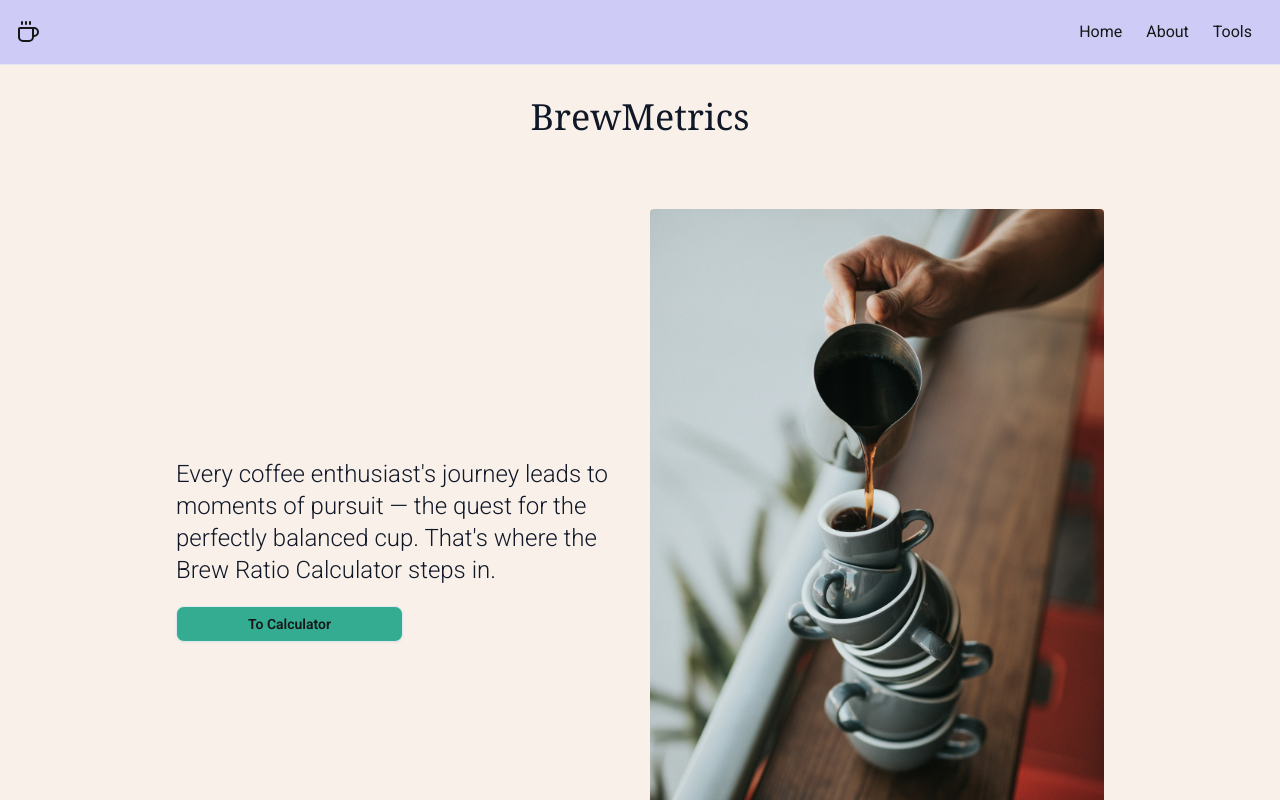
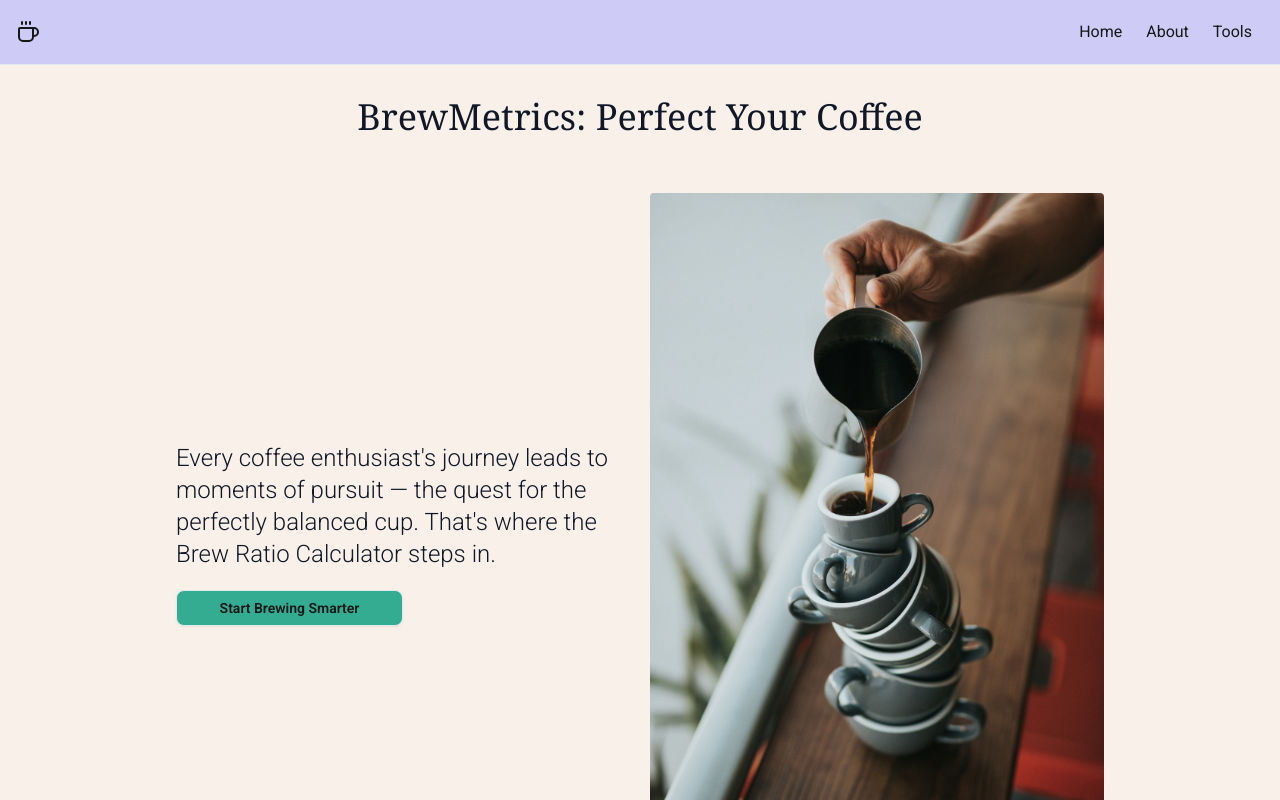
Before and after one commit to MrMarre/BrewMetrics, a Next.js app: page / in a window 1280 px wide. Shown: the top 800 px of the page. Built offline with nearby package versions, Linux system fonts and the light colour scheme.

Commit message:
minor cta text tweaks and btncolors

```diff
--- a/src/components/calculations/RadioGroup.tsx
+++ b/src/components/calculations/RadioGroup.tsx
@@ -101,7 +101,7 @@ const RadioGroup = <TField extends FieldValues>({
                   }}
                   className={`py-5 px-8 md:py-4 w-full md:w-1/2 mt-4 mx-auto border rounded bg-[var(--tertiary)] text-base ${
                     buttonIsDisabled
-                      ? "text-red-400"
+                      ? "text-red-500"
                       : "text-[var(--foreground)]"
                   }`}
                 >
--- a/src/components/common/Hero.tsx
+++ b/src/components/common/Hero.tsx
@@ -17,9 +17,11 @@ export default function Hero() {
         </article>
         <Button
           variant="outline"
-          className="bg-[var(--accent)] text-[var(--foreground)] transition-colors duration-300 hover:bg-[var(--accent-light)] font-semibold py-4 w-full md:w-1/2"
+          className="bg-[var(--accent)] text-[var(--foreground)] transition-colors duration-300 hover:bg-[var(--accent-light)] font-semibold  w-full md:w-1/2"
         >
-          <Link href="/calculator">To Calculator</Link>
+          <Link className="w-full" href="/calculator">
+            Start Brewing Smarter
+          </Link>
         </Button>
       </div>
       <div className="w-full md:w-1/2">
--- a/src/components/layout/Navbar/DesktopNav.tsx
+++ b/src/components/layout/Navbar/DesktopNav.tsx
@@ -6,7 +6,6 @@ export default function DesktopNav() {
   const [toolsOpen, setToolsOpen] = useState(false);
   const toolsRef = useRef<HTMLLIElement>(null);
 
-  // close dropdown when clicking outside
   useEffect(() => {
     function handleClickOutside(event: MouseEvent) {
       if (
--- a/src/components/ui/heading.tsx
+++ b/src/components/ui/heading.tsx
@@ -8,15 +8,13 @@ export type HeadingProps = {
 };
 
 export function Heading({
-  as: Component = "h1",
+  as: Heading = "h1",
   className,
   children,
 }: HeadingProps) {
   return (
-    <Component
-      className={cn("text-center font-light text-gray-900 ", className)}
-    >
+    <Heading className={cn("text-center font-light text-gray-900 ", className)}>
       {children}
-    </Component>
+    </Heading>
   );
 }
--- a/src/pages/index.tsx
+++ b/src/pages/index.tsx
@@ -14,9 +14,9 @@ export default function Home() {
         keywords="coffee, brew ratio, calculator, perfect brew, coffee measurement, recipe, tools, tooling, coffee brewing, coffee brewing tools"
         url="https://brew-metrics.vercel.app/"
       />
-      <main className="container mx-auto flex flex-col gap-12 w-full sm:w-3/4 md:w-3/4  px-4 py-8">
+      <main className="container mx-auto flex flex-col gap-8 w-full sm:w-3/4 md:w-3/4  px-4 py-8">
         <Heading as="h1" className="text-4xl font-serif">
-          BrewMetrics
+          BrewMetrics: Perfect Your Coffee
         </Heading>
         <Hero />
 
```
